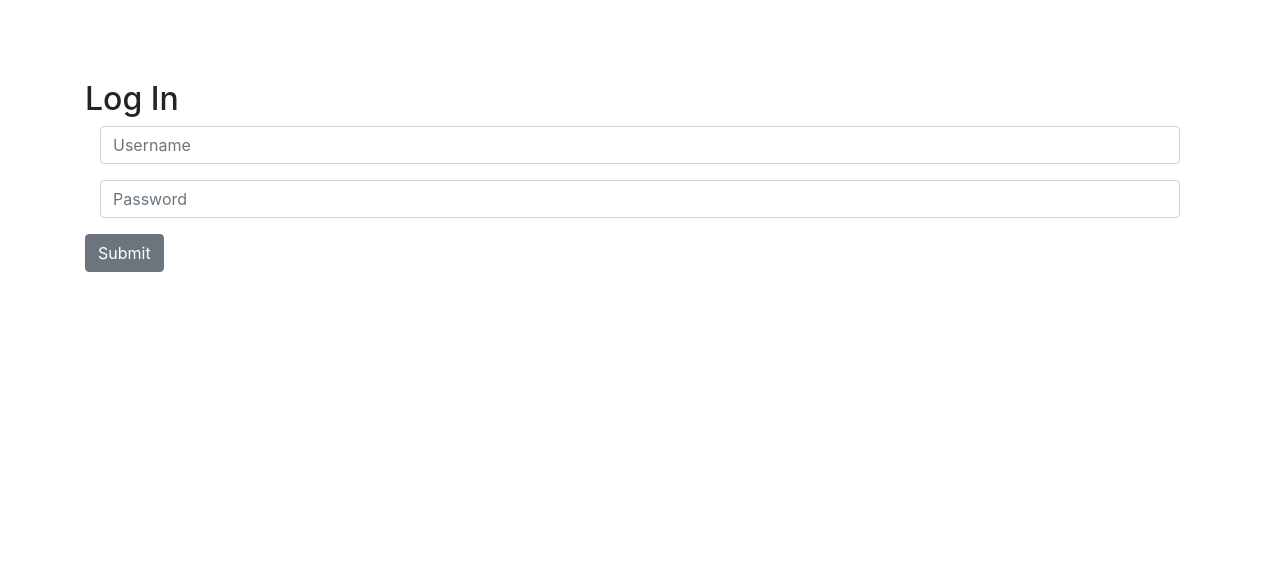
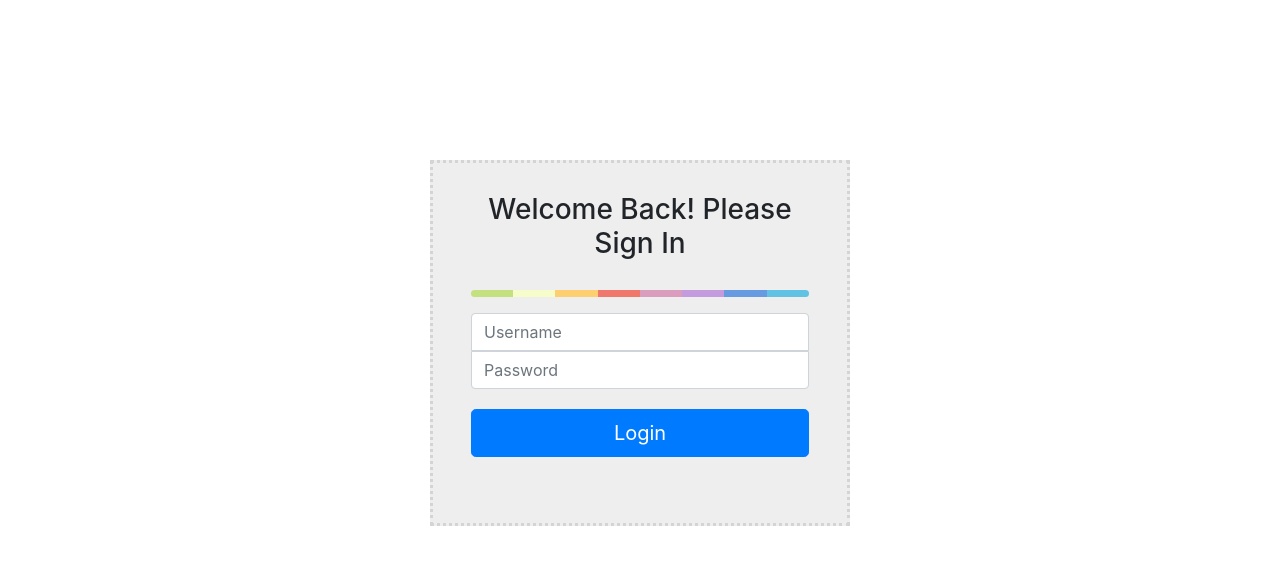
Before and after one commit to rafaeldamasceno/SINF1819, a React (Create React App) app in the folder matesc-web/: page /login in a window 1280 px wide. Shown: the top 564 px of the page. Built offline with nearby package versions, Linux system fonts and the light colour scheme.

Commit message:
login is cuter

```diff
--- a/matesc-web/src/App.css
+++ b/matesc-web/src/App.css
@@ -52,3 +52,51 @@ body {
     transform: rotate(360deg);
   }
 }
+
+.wrapper {
+	margin-top: 80px;
+	margin-bottom: 20px;
+}
+
+.form-signin {
+  max-width: 420px;
+  padding: 30px 38px 66px;
+  margin: 0 auto;
+  background-color: #eee;
+  border: 3px dotted rgba(0,0,0,0.1);
+  }
+
+.form-signin-heading {
+  text-align:center;
+  margin-bottom: 30px;
+}
+
+.form-control {
+  position: relative;
+  font-size: 16px;
+  height: auto;
+  padding: 10px;
+}
+
+input[type="text"] {
+  margin-bottom: 0px;
+  border-bottom-left-radius: 0;
+  border-bottom-right-radius: 0;
+}
+
+input[type="password"] {
+  margin-bottom: 20px;
+  border-top-left-radius: 0;
+  border-top-right-radius: 0;
+}
+
+.colorgraph {
+  height: 7px;
+  border-top: 0;
+  background: #c4e17f;
+  border-radius: 5px;
+  background-image: -webkit-linear-gradient(left, #c4e17f, #c4e17f 12.5%, #f7fdca 12.5%, #f7fdca 25%, #fecf71 25%, #fecf71 37.5%, #f0776c 37.5%, #f0776c 50%, #db9dbe 50%, #db9dbe 62.5%, #c49cde 62.5%, #c49cde 75%, #669ae1 75%, #669ae1 87.5%, #62c2e4 87.5%, #62c2e4);
+  background-image: -moz-linear-gradient(left, #c4e17f, #c4e17f 12.5%, #f7fdca 12.5%, #f7fdca 25%, #fecf71 25%, #fecf71 37.5%, #f0776c 37.5%, #f0776c 50%, #db9dbe 50%, #db9dbe 62.5%, #c49cde 62.5%, #c49cde 75%, #669ae1 75%, #669ae1 87.5%, #62c2e4 87.5%, #62c2e4);
+  background-image: -o-linear-gradient(left, #c4e17f, #c4e17f 12.5%, #f7fdca 12.5%, #f7fdca 25%, #fecf71 25%, #fecf71 37.5%, #f0776c 37.5%, #f0776c 50%, #db9dbe 50%, #db9dbe 62.5%, #c49cde 62.5%, #c49cde 75%, #669ae1 75%, #669ae1 87.5%, #62c2e4 87.5%, #62c2e4);
+  background-image: linear-gradient(to right, #c4e17f, #c4e17f 12.5%, #f7fdca 12.5%, #f7fdca 25%, #fecf71 25%, #fecf71 37.5%, #f0776c 37.5%, #f0776c 50%, #db9dbe 50%, #db9dbe 62.5%, #c49cde 62.5%, #c49cde 75%, #669ae1 75%, #669ae1 87.5%, #62c2e4 87.5%, #62c2e4);
+}
--- a/matesc-web/src/Login.js
+++ b/matesc-web/src/Login.js
@@ -7,10 +7,10 @@ import {
     Alert,
 } from 'reactstrap';
 import Cookies from 'universal-cookie';
-import { authenticate} from './utils';
+import { authenticate } from './utils';
 
 export default class Login extends Component {
-    constructor(props){
+    constructor(props) {
         super(props);
         this.state = {
             loading: false,
@@ -20,72 +20,68 @@ export default class Login extends Component {
         this.validateInput = this.validateInput.bind(this);
     }
 
-    showLoadingOrButton(){
-        if(this.state.loading)
+    showLoadingOrButton() {
+        if (this.state.loading)
             return <div className="loader">Loading...</div>
         else
-            return <Button>Submit</Button>
+            return <button className="btn btn-lg btn-primary btn-block" name="Submit" value="Login" type="Submit">Login</button>
     }
 
-    loginSuccess(){
+    loginSuccess() {
         window.location.href = '/unprocessed-client-orders';
     }
 
-   async validateInput(event){
+    async validateInput(event) {
         event.preventDefault();
         this.setState({
-            loading:true
+            loading: true
         })
         let response = await authenticate(this.username.value, this.password.value);
         this.setState({
-            loading:false
+            loading: false
         })
-        if(response.status === 200){
+        if (response.status === 200) {
             let token = await response.json();
             const cookies = new Cookies();
-            cookies.set('token', token, { path: '/' , maxAge: token.expires_in});
+            cookies.set('token', token, { path: '/', maxAge: token.expires_in });
             this.loginSuccess();
-        }else{
+        } else {
             this.setState({
-                error:true
+                error: true
             })
         }
 
     }
 
-    showWrongCredencials(){
-        if(this.state.error)
-            return <Alert color="danger"> Username/Password Errada</Alert>
+    showWrongCredencials() {
+        if (this.state.error)
+            return <Alert color="danger">Wrong Username/Password</Alert>
     }
 
     render() {
         return (<Container className="Login">
-            {this.showWrongCredencials()}
-            <h2>Log In</h2>
-            <Form className="form" onSubmit={this.validateInput}>
-                <Col>
-                    <FormGroup>
+            <div className="wrapper">
+                <Form className="form-signin" onSubmit={this.validateInput}>
+                    <h3 className="form-signin-heading">Welcome Back! Please Sign In</h3>
+                    <hr className="colorgraph"></hr>
+
                     <input className="form-control"
                         ref={(username) => this.username = username}
                         type="text"
                         id="username"
                         placeholder="Username"
                     />
-                    </FormGroup>
-                </Col>
-                <Col>
-                    <FormGroup>
                     <input className="form-control"
                         ref={(password) => this.password = password}
                         type="password"
                         id="password"
                         placeholder="Password"
                     />
-                    </FormGroup>
-                </Col>
+    	            {this.showWrongCredencials()}
                     {this.showLoadingOrButton()}
                 </Form>
+            </div>
         </Container>
-        );
+        )
     }
 }
```
Lines whose indentation alone changed are shown as unchanged.
